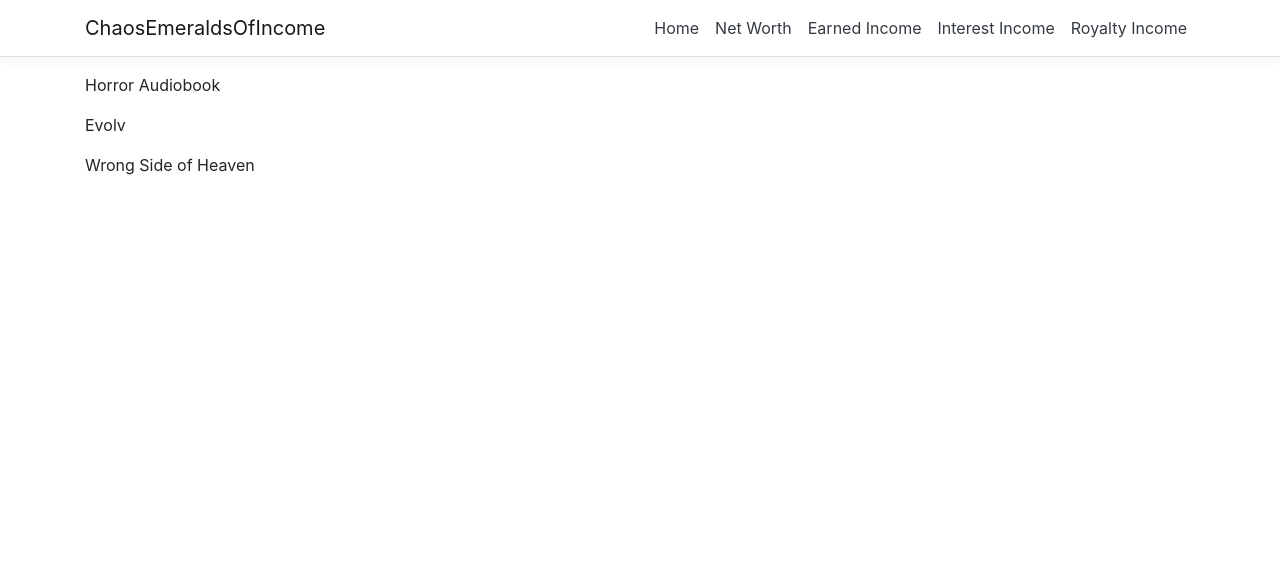
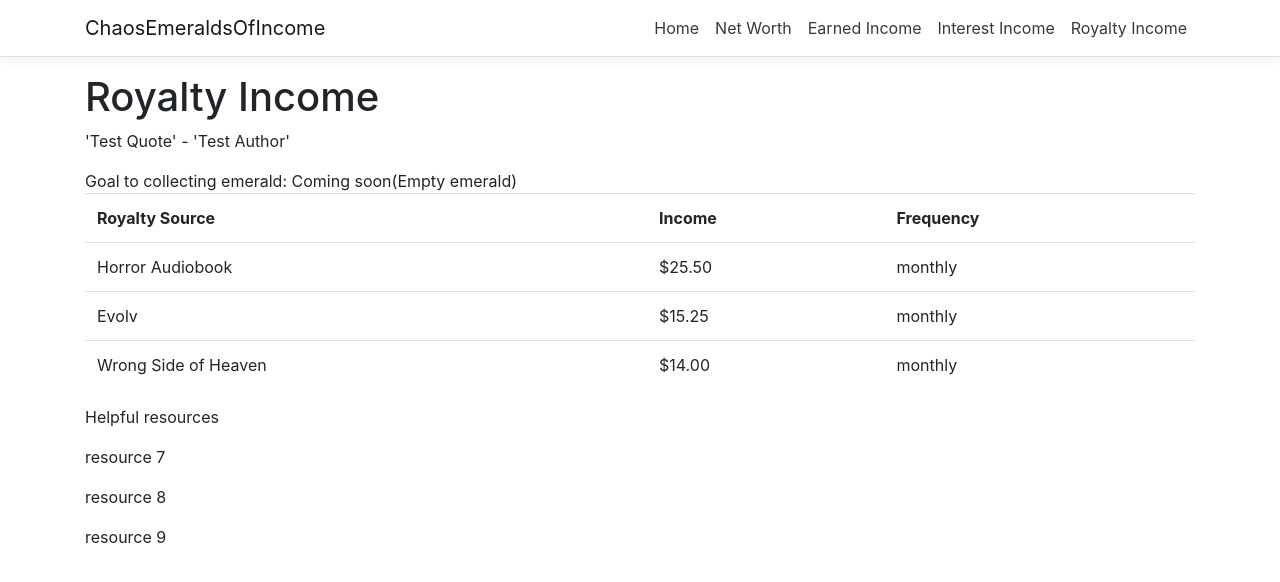
Before and after one commit to alexrogers823/chaos-emeralds-of-income, an Angular app in the folder ClientApp/: page /royalty-income in a window 1280 px wide. Shown: the top 582 px of the page. Built offline with nearby package versions, Linux system fonts and the light colour scheme.

Commit message:
added emerald components to royalty income

```diff
--- a/ClientApp/src/app/components/earned-income/earned-income.component.ts
+++ b/ClientApp/src/app/components/earned-income/earned-income.component.ts
@@ -8,8 +8,8 @@ import { EarnedIncome } from "./interfaces/earned-income.model";
 
 @Component({
   selector: 'app-earned-income',
-  // templateUrl: './earned-income.component.html',
-  templateUrl: './earned-income.edit.component.html',
+  templateUrl: './earned-income.component.html',
+  // templateUrl: './earned-income.edit.component.html',
   styleUrls: ['./earned-income.component.css']
 })
 export class EarnedIncomeComponent implements OnInit {
--- a/ClientApp/src/app/components/interest-income/interest-income.component.ts
+++ b/ClientApp/src/app/components/interest-income/interest-income.component.ts
@@ -7,8 +7,8 @@ import { InterestIncome } from "./interfaces/interest-income.model";
 
 @Component({
   selector: 'interest-income',
-  // templateUrl: './interest-income.component.html'
-  templateUrl: './interest-income.edit.component.html'
+  templateUrl: './interest-income.component.html'
+  // templateUrl: './interest-income.edit.component.html'
 })
 export class InterestIncomeComponent {
   private goalInterest:number = 100
--- a/ClientApp/src/app/components/royalty-income/royalty-income.component.html
+++ b/ClientApp/src/app/components/royalty-income/royalty-income.component.html
@@ -1,3 +1,14 @@
-<div>
-  <p *ngFor="let royalty of royaltyIncome">{{ royalty.title }}</p>
-</div>
+<emerald-component [emerald]="royaltyIncomeEmerald" [hasEmerald]="false">
+  <table class="table table-striped">
+    <tr>
+      <th>Royalty Source</th>
+      <th>Income</th>
+      <th>Frequency</th>
+    </tr>
+    <tr *ngFor="let royalty of royaltyIncome">
+      <td>{{ royalty.title }}</td>
+      <td>{{ royalty.amount | currency }}</td>
+      <td>{{ royalty.frequency }}</td>
+    </tr>
+  </table>
+</emerald-component>
--- a/ClientApp/src/app/components/royalty-income/royalty-income.component.ts
+++ b/ClientApp/src/app/components/royalty-income/royalty-income.component.ts
@@ -1,5 +1,6 @@
 import { Component, OnInit } from "@angular/core";
 import { RoyaltyIncomeService } from "src/app/services/royalty-income.service";
+import { Emerald } from "src/app/shared/emerald.model";
 import { RoyaltyIncome } from "./interfaces/royalty-income.model";
 
 @Component({
@@ -8,6 +9,19 @@ import { RoyaltyIncome } from "./interfaces/royalty-income.model";
 })
 export class RoyaltyIncomeComponent implements OnInit {
   royaltyIncome:RoyaltyIncome[];
+  royaltyIncomeEmerald:Emerald = {
+    id: 3,
+    title: "Royalty Income",
+    quote: "'Test Quote'",
+    author: "'Test Author'",
+    goal: "Coming soon",
+    emeraldImageUrl: 'www.fake.com',
+    resources: [
+      'resource 7',
+      'resource 8',
+      'resource 9'
+    ]
+  }
 
   ngOnInit() {}
 
```
